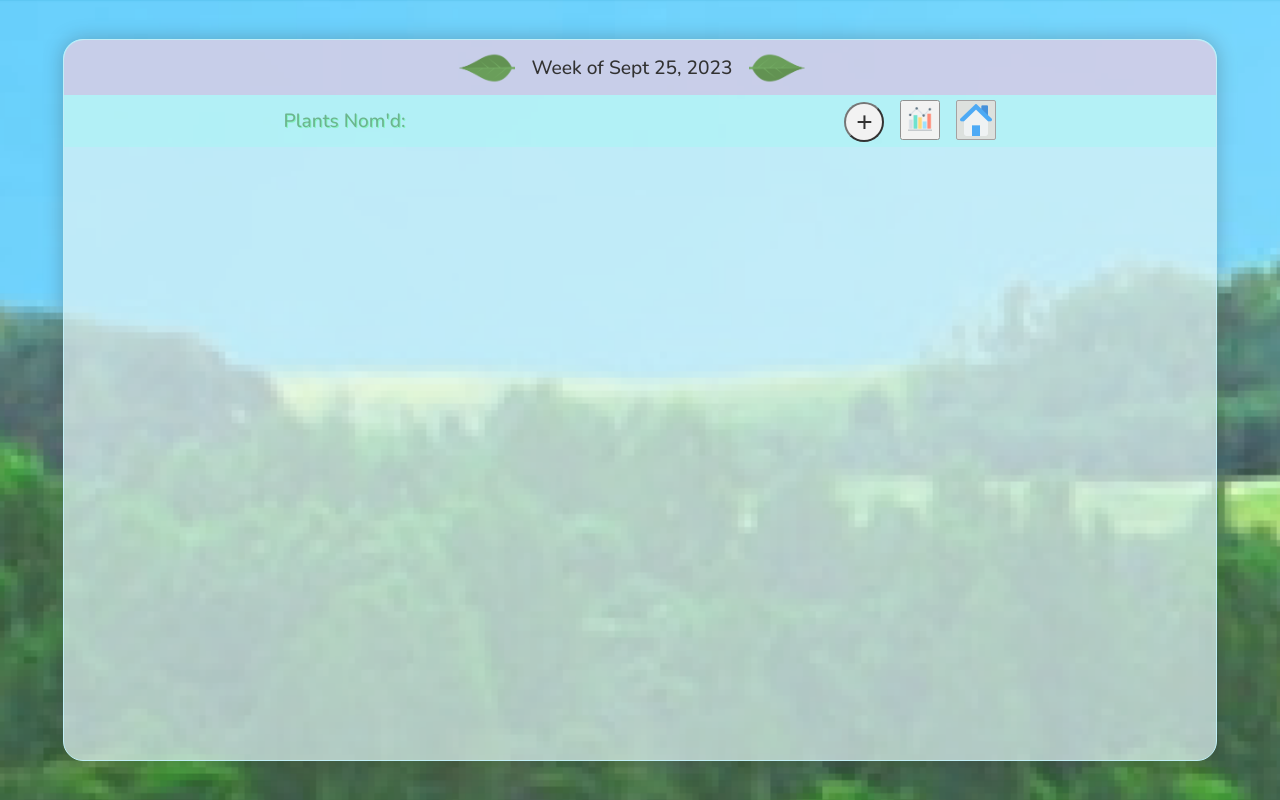
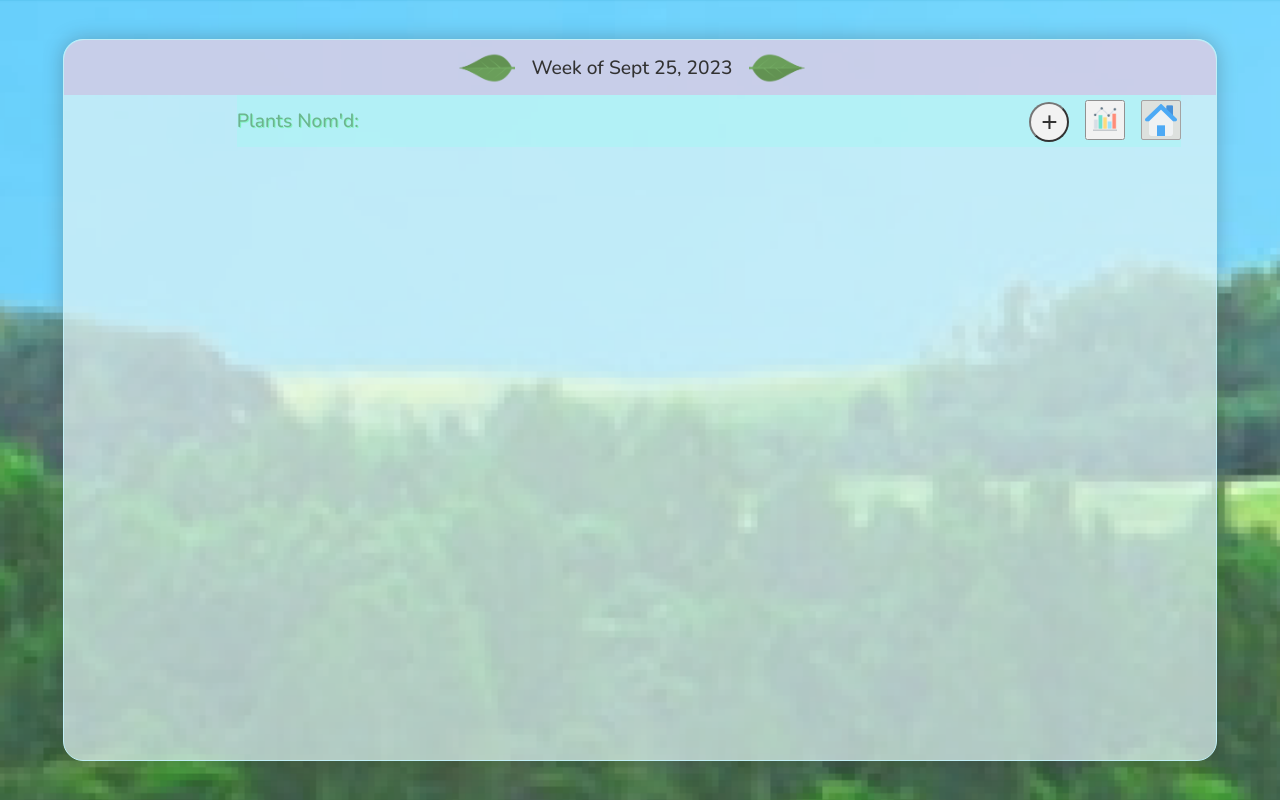
Before and after one commit to MonikaChris/nom-plants, a React (Create React App) app: page /demo in a window 1280 px wide. Built offline with nearby package versions, Linux system fonts and the light colour scheme; no server answers.

Commit message:
Styles banner button row

```diff
--- a/src/App.css
+++ b/src/App.css
@@ -159,12 +159,14 @@ h2 {
 
 .button-row {
   display:flex;
-  justify-content: space-around;
+  justify-content: space-between;
   align-items: center;
   background-color: rgb(145, 246, 241, 0.5);
   padding-top: .4vw;
   padding-bottom: .4vw;
   margin-bottom: 1vw;
+  margin-left: 15%;
+  margin-right: 3%;
 }
 
 .add-plant-button {
@@ -174,6 +176,10 @@ h2 {
   font-size: 2.2vw;
   margin-right: 1rem;
   cursor: pointer;
+}
+
+.add-plant-button:hover {
+  background-color: rgb(217, 213, 213);
 }
 
 .total-text {
@@ -204,6 +210,10 @@ h2 {
   border-radius: 2px;
   background-color: rgb(213, 218, 215);
   vertical-align: top;
+}
+
+.home-icon:hover {
+  background-color: rgb(209, 204, 204);
 }
 
 .logout-button {
```
